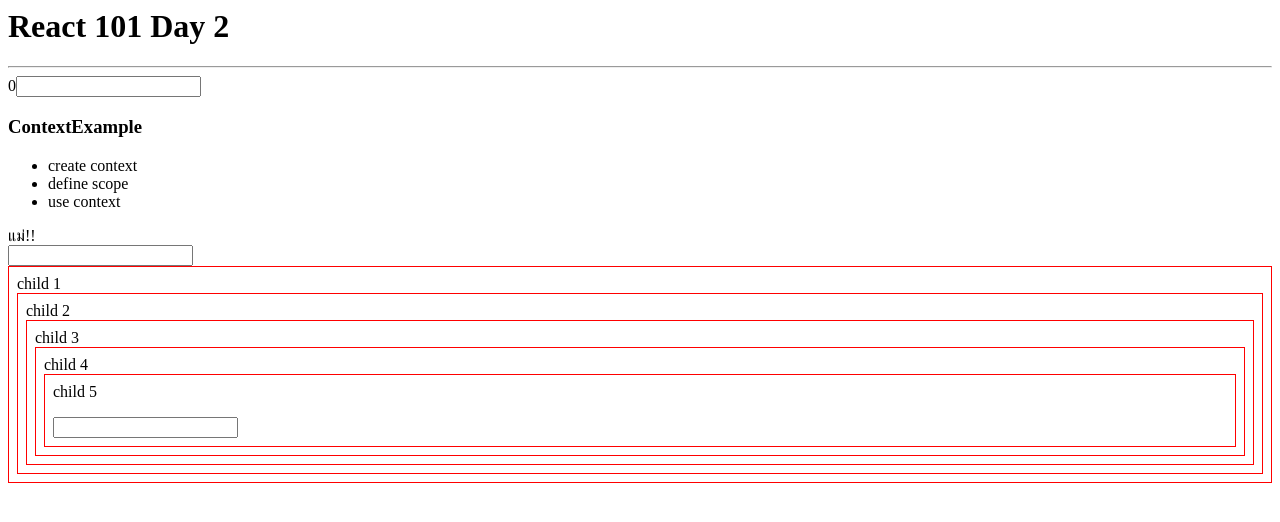
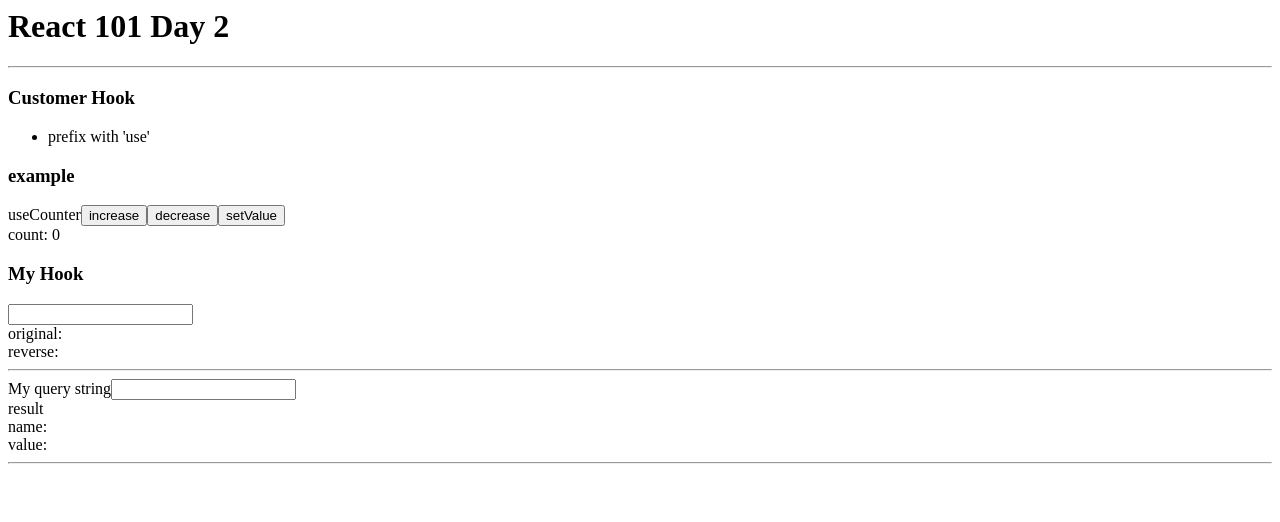
Before and after one commit to k0nji/react-101, a React (Create React App) app: page / in a window 1280 px wide. Shown: the top 522 px of the page. Built offline with nearby package versions, Linux system fonts and the light colour scheme.

Commit message:
1 file modified

```diff
--- a/Day2.tsx
+++ b/Day2.tsx
@@ -196,6 +196,94 @@ const ContextExample = () => {
     </div>
   );
 };
+
+// CustomerHook
+const useCounter = () => {
+  const [count, setCount] = React.useState(0);
+
+  const increase = (): void => {
+    setCount((c) => c + 1);
+  };
+
+  const decrease = (): void => {
+    setCount((c) => c - 1);
+  };
+
+  const setValue = (num: number) => {
+    setCount(num);
+  };
+  return [count, increase, decrease, setValue];
+};
+
+const useRevese = () => {
+  const revese = (str: string) => {
+    return str.split('').reverse().join('');
+  };
+
+  return [revese];
+};
+
+const useQueryParam = () => {
+  // q=scope&sxsrf=A
+  const getAllParam = (str: string): { name: string; value: string }[] => {
+    return str.split('&').map((e) => {
+      const [name, value] = e.split('=');
+      return { name, value };
+    });
+  };
+  return [getAllParam];
+};
+
+const CustomerHook = () => {
+  const [count, increase, decrease, setValue] = useCounter();
+  const [revese] = useRevese();
+  const [str, setStr] = React.useState<string>('');
+  const [strQ, setStrQ] = React.useState<string>('');
+  const [getAllParam] = useQueryParam();
+  return (
+    <div>
+      <h3>Customer Hook</h3>
+      <ul>
+        <li>prefix with 'use'</li>
+      </ul>
+      <h3>example</h3>
+      <div>
+        <span>useCounter</span>
+        <button onClick={() => increase()}>increase</button>
+        <button onClick={() => decrease()}>decrease</button>
+        <button onClick={() => setValue(Math.random())}>setValue</button>
+        <div>count: {count}</div>
+      </div>
+      <h3>My Hook</h3>
+      <div>
+        <input
+          type="text"
+          value={str}
+          onChange={(e) => setStr(e.target.value)}
+        />
+        <div>original:</div>
+        <div>reverse: {revese(str)}</div>
+        <hr />
+        <label htmlFor="">My query string</label>
+        <input
+          type="text"
+          value={strQ}
+          onChange={(e) => setStrQ(e.target.value)}
+        />
+        <div>result</div>
+        {getAllParam(strQ).map(({ name, value }) => {
+          return (
+            <div>
+              name: {name} <br /> value: {value}
+              <hr />
+            </div>
+          );
+        })}
+      </div>
+    </div>
+  );
+};
+
 const Day2 = () => {
   const count = React.useRef(0);
   React.useEffect(() => {
@@ -214,13 +302,17 @@ const Day2 = () => {
       <h1> React 101 Day 2</h1>
       <hr />
       {/* <Ref /> */}
-      {powFun()}
+      {/* <hr /> */}
+      {/* <ContextExample /> */}
+      {/* <hr /> */}
+      {/* {powFun()}
       <input
         type="text"
         value={value}
         onChange={(e) => setValue(e.target.value)}
-      />
-      <ContextExample />
+      /> */}
+      {/* <hr /> */}
+      <CustomerHook />
     </div>
   );
 };
```
